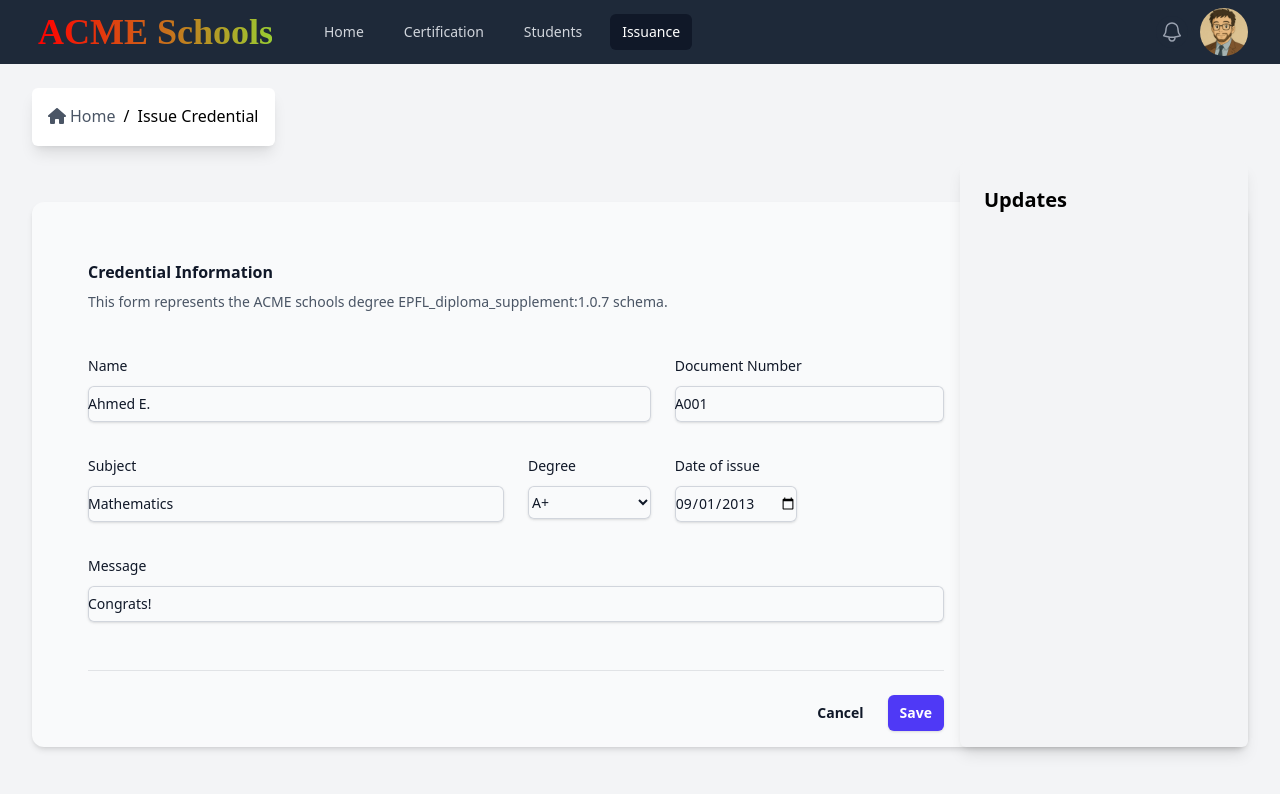
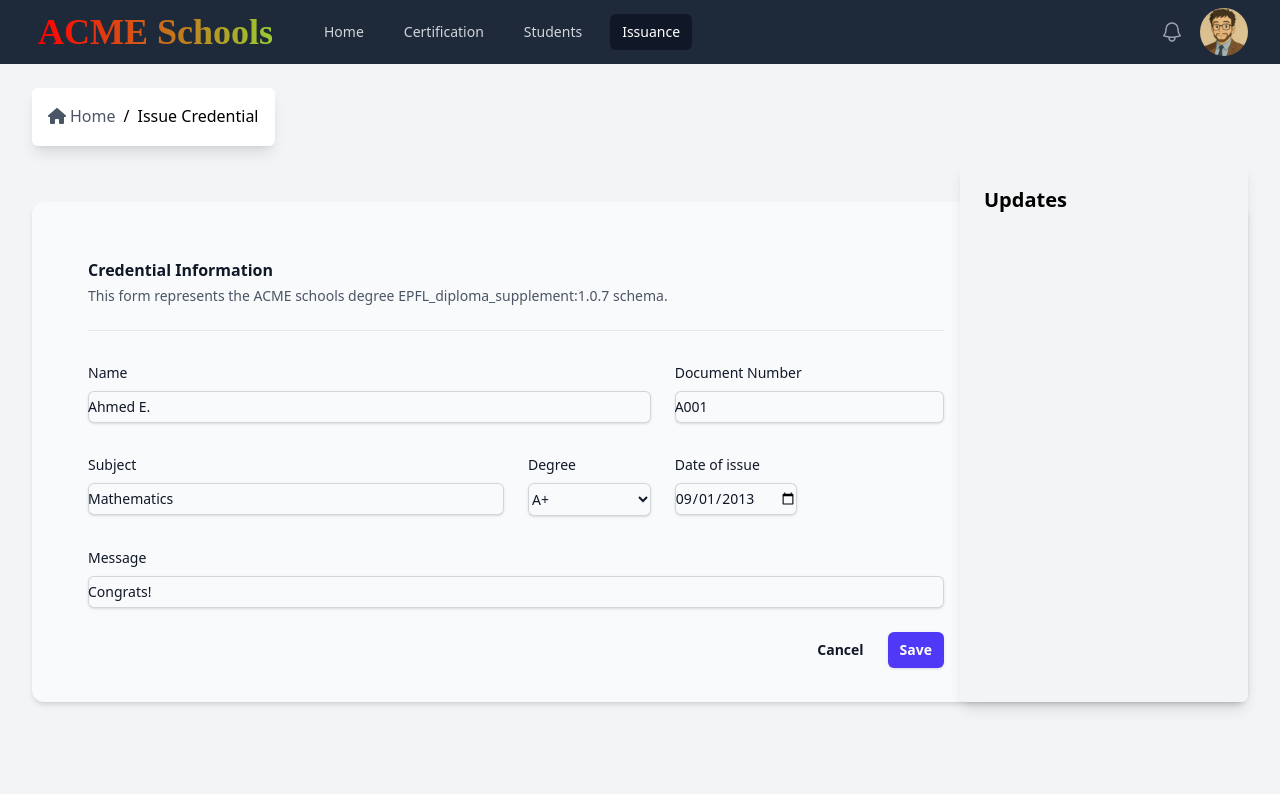
Before and after one commit to c4dt/SWIYU-demo, a Nuxt app: page /issuer/issue in a window 1280 px wide. Shown: the top 794 px of the page. Built offline with nearby package versions, Linux system fonts and the light colour scheme.

Commit message:
feat: improves display of VC details and QR code

```diff
--- a/app/components/Issuer/DiplomaCredentialForm.vue
+++ b/app/components/Issuer/DiplomaCredentialForm.vue
@@ -1,84 +1,177 @@
 <template>
-  <form @submit.prevent="CreateVCData">
-    <div class="space-y-12">
-      <div class="border-b border-gray-900/10 pb-12">
-        <h2 class="text-base font-semibold leading-7 text-gray-900">Credential Information</h2>
-        <p class="mt-1 text-sm leading-6 text-gray-600">This form represents the ACME schools degree EPFL_diploma_supplement:1.0.7 schema.</p>
+  <form v-if="fillingForm" @submit.prevent="onSubmit" autocomplete="off">
+    <section class="space-y-8">
+      <header class="pb-6 border-b border-gray-200">
+        <h2 class="text-base font-semibold text-gray-900">
+          Credential Information
+        </h2>
+        <p class="mt-1 text-sm text-gray-600">
+          This form represents the ACME schools degree
+          EPFL_diploma_supplement:1.0.7 schema.
+        </p>
+      </header>
 
-        <div class="mt-10 grid grid-cols-1 gap-x-6 gap-y-8 sm:grid-cols-6">
+      <div class="grid grid-cols-1 sm:grid-cols-6 gap-x-6 gap-y-8">
         <div class="sm:col-span-4">
-            <label for="name" class="block text-sm font-medium leading-6 text-gray-900">Name</label>
+          <label for="signee" class="block text-sm font-medium text-gray-900">
+            Name
+          </label>
           <div class="mt-2">
-              <input v-model="signee" type="text" name="signee" id="name" autocomplete="full-name" class="block w-full rounded-md border-0 py-1.5 text-gray-900 shadow-sm ring-1 ring-inset ring-gray-300 placeholder:text-gray-400 focus:ring-2 focus:ring-inset focus:ring-indigo-600 sm:text-sm sm:leading-6">
+            <input
+              v-model="model.signee"
+              id="signee"
+              name="signee"
+              type="text"
+              autocomplete="off"
+              class="block w-full rounded-md border-0 py-1.5 text-gray-900 shadow-sm ring-1 ring-inset ring-gray-300 placeholder:text-gray-400 focus:ring-2 focus:ring-inset focus:ring-indigo-600 sm:text-sm"
+            />
           </div>
         </div>
-          <div class="col-span-2">
-            <label for="documentNumber" class="block text-sm font-medium leading-6 text-gray-900">Document Number</label>
+        <div class="sm:col-span-2">
+          <label
+            for="documentNumber"
+            class="block text-sm font-medium text-gray-900"
+            >Document Number</label
+          >
           <div class="mt-2">
-              <input type="text" v-model="documentNumber" name="document-number" id="documentNumber" class="block w-full rounded-md border-0 py-1.5 text-gray-900 shadow-sm ring-1 ring-inset ring-gray-300 placeholder:text-gray-400 focus:ring-2 focus:ring-inset focus:ring-indigo-600 sm:text-sm sm:leading-6">
+            <input
+              v-model="model.documentNumber"
+              id="documentNumber"
+              name="documentNumber"
+              type="text"
+              class="block w-full rounded-md border-0 py-1.5 text-gray-900 shadow-sm ring-1 ring-inset ring-gray-300 placeholder:text-gray-400 focus:ring-2 focus:ring-inset focus:ring-indigo-600 sm:text-sm"
+            />
           </div>
         </div>
-
         <div class="sm:col-span-3">
-            <label for="subject" class="block text-sm font-medium leading-6 text-gray-900">Subject</label>
+          <label for="subject" class="block text-sm font-medium text-gray-900"
+            >Subject</label
+          >
           <div class="mt-2">
-              <input type="text" v-model="subject" name="subject" id="subject" class="block w-full rounded-md border-0 py-1.5 text-gray-900 shadow-sm ring-1 ring-inset ring-gray-300 placeholder:text-gray-400 focus:ring-2 focus:ring-inset focus:ring-indigo-600 sm:text-sm sm:leading-6">
+            <input
+              v-model="model.subject"
+              id="subject"
+              name="subject"
+              type="text"
+              class="block w-full rounded-md border-0 py-1.5 text-gray-900 shadow-sm ring-1 ring-inset ring-gray-300 placeholder:text-gray-400 focus:ring-2 focus:ring-inset focus:ring-indigo-600 sm:text-sm"
+            />
           </div>
         </div>
         <div class="sm:col-span-1">
-            <label for="degree" class="block text-sm font-medium leading-6 text-gray-900">Degree</label>
+          <label for="degree" class="block text-sm font-medium text-gray-900"
+            >Degree</label
+          >
           <div class="mt-2">
-              <select id="degree" v-model="degree" name="degree" class="block w-full rounded-md border-0 py-1.5 text-gray-900 shadow-sm ring-1 ring-inset ring-gray-300 focus:ring-2 focus:ring-inset focus:ring-indigo-600 sm:max-w-xs sm:text-sm sm:leading-6">
-                <option>A+</option><option>A-</option><option>B+</option><option>B-</option><option>C+</option><option>C-</option>
+            <select
+              v-model="model.degree"
+              id="degree"
+              name="degree"
+              class="block w-full rounded-md border-0 py-1.5 text-gray-900 shadow-sm ring-1 ring-inset ring-gray-300 focus:ring-2 focus:ring-inset focus:ring-indigo-600 sm:max-w-xs sm:text-sm"
+            >
+              <option
+                v-for="option in degreeOptions"
+                :key="option"
+                :value="option"
+              >
+                {{ option }}
+              </option>
             </select>
           </div>
         </div>
-
         <div class="sm:col-span-1">
-            <label for="dateOfIssue" class="block text-sm font-medium leading-6 text-gray-900">Date of issue</label>
+          <label
+            for="dateOfIssue"
+            class="block text-sm font-medium text-gray-900"
+            >Date of issue</label
+          >
           <div class="mt-2">
-              <input type="date" v-model="dateOfIssue" name="date-of-issue" id="dateOfIssue" class="block w-full rounded-md border-0 py-1.5 text-gray-900 shadow-sm ring-1 ring-inset ring-gray-300 placeholder:text-gray-400 focus:ring-2 focus:ring-inset focus:ring-indigo-600 sm:text-sm sm:leading-6">
+            <input
+              v-model="model.dateOfIssue"
+              id="dateOfIssue"
+              name="dateOfIssue"
+              type="date"
+              class="block w-full rounded-md border-0 py-1.5 text-gray-900 shadow-sm ring-1 ring-inset ring-gray-300 placeholder:text-gray-400 focus:ring-2 focus:ring-inset focus:ring-indigo-600 sm:text-sm"
+            />
           </div>
         </div>
-
-          <div class="sm:col-span-6 sm:col-start-1">
-            <label for="body" class="block text-sm font-medium leading-6 text-gray-900">Message</label>
+        <div class="sm:col-span-6">
+          <label for="body" class="block text-sm font-medium text-gray-900"
+            >Message</label
+          >
           <div class="mt-2">
-              <input type="text" v-model="body" name="body" id="body" class="block w-full rounded-md border-0 py-1.5 text-gray-900 shadow-sm ring-1 ring-inset ring-gray-300 placeholder:text-gray-400 focus:ring-2 focus:ring-inset focus:ring-indigo-600 sm:text-sm sm:leading-6">
-            </div>
-          </div>
-
+            <input
+              v-model="model.body"
+              id="body"
+              name="body"
+              type="text"
+              class="block w-full rounded-md border-0 py-1.5 text-gray-900 shadow-sm ring-1 ring-inset ring-gray-300 placeholder:text-gray-400 focus:ring-2 focus:ring-inset focus:ring-indigo-600 sm:text-sm"
+            />
           </div>
         </div>
       </div>
+    </section>
     <div class="mt-6 flex items-center justify-end gap-x-6">
-      <button type="button" class="text-sm font-semibold leading-6 text-gray-900">Cancel</button>
-      <button type="submit" class="rounded-md bg-indigo-600 px-3 py-2 text-sm font-semibold text-white shadow-sm hover:bg-indigo-500 focus-visible:outline focus-visible:outline-2 focus-visible:outline-offset-2 focus-visible:outline-indigo-600">Save</button>
+      <button
+        type="button"
+        class="text-sm font-semibold text-gray-900"
+        @click="reset"
+      >
+        Cancel
+      </button>
+      <button
+        type="submit"
+        :disabled="submitting"
+        class="rounded-md bg-indigo-600 px-3 py-2 text-sm font-semibold text-white shadow-sm hover:bg-indigo-500 focus-visible:outline focus-visible:outline-2 focus-visible:outline-offset-2 focus-visible:outline-indigo-600"
+      >
+        {{ submitting ? "Saving..." : "Save" }}
+      </button>
     </div>
   </form>
+  <div
+    v-else
+    class="container mx-auto max-w-4xl bg-white rounded-lg shadow-lg p-6 my-8 space-y-2 font-medium text-gray-700"
+  >
+    <p v-for="(value, key) in model" :key="key">
+      {{ key }}: <span class="font-normal">{{ value }}</span>
+    </p>
+  </div>
 </template>
 
 <script setup lang="ts">
-import { ref } from 'vue';
-import type {DiplomaSchema} from "~/composables/VerifiableCredential";
-const emit = defineEmits(['DiplomaObjectCreated']);
+import { reactive, ref } from "vue";
+import type { DiplomaSchema } from "~/services/VerifiableCredential";
 
-const signee = ref('Ahmed E.');
-const documentNumber = ref('A001');
-const subject = ref('Mathematics');
-const degree = ref('A+');
-const dateOfIssue = ref('2013-09-01');
-const body = ref('Congrats!');
+const degreeOptions = ["A+", "A-", "B+", "B-", "C+", "C-"];
 
-const CreateVCData = async () => {
-  const createdDiploma: DiplomaSchema = {
-    signee: signee.value,
-    documentNumber: documentNumber.value,
-    subject: subject.value,
-    degree: degree.value,
-    dateOfIssue: dateOfIssue.value,
-    body: body.value
-  };
-  emit('DiplomaObjectCreated', createdDiploma)
+const emit = defineEmits(["diploma-object-created"]);
+const fillingForm = ref(true);
+
+const model = reactive<DiplomaSchema>({
+  signee: "Ahmed E.",
+  documentNumber: "A001",
+  subject: "Mathematics",
+  degree: "A+",
+  dateOfIssue: "2013-09-01",
+  body: "Congrats!",
+});
+
+const submitting = ref(false);
+
+function reset() {
+  Object.assign(model, {
+    signee: "",
+    documentNumber: "",
+    subject: "",
+    degree: degreeOptions[0],
+    dateOfIssue: "",
+    body: "",
+  });
+}
+
+async function onSubmit() {
+  fillingForm.value = false;
+  submitting.value = true;
+  emit("diploma-object-created", { ...model });
+  submitting.value = false;
 }
 </script>
```
Lines whose indentation alone changed are shown as unchanged.
